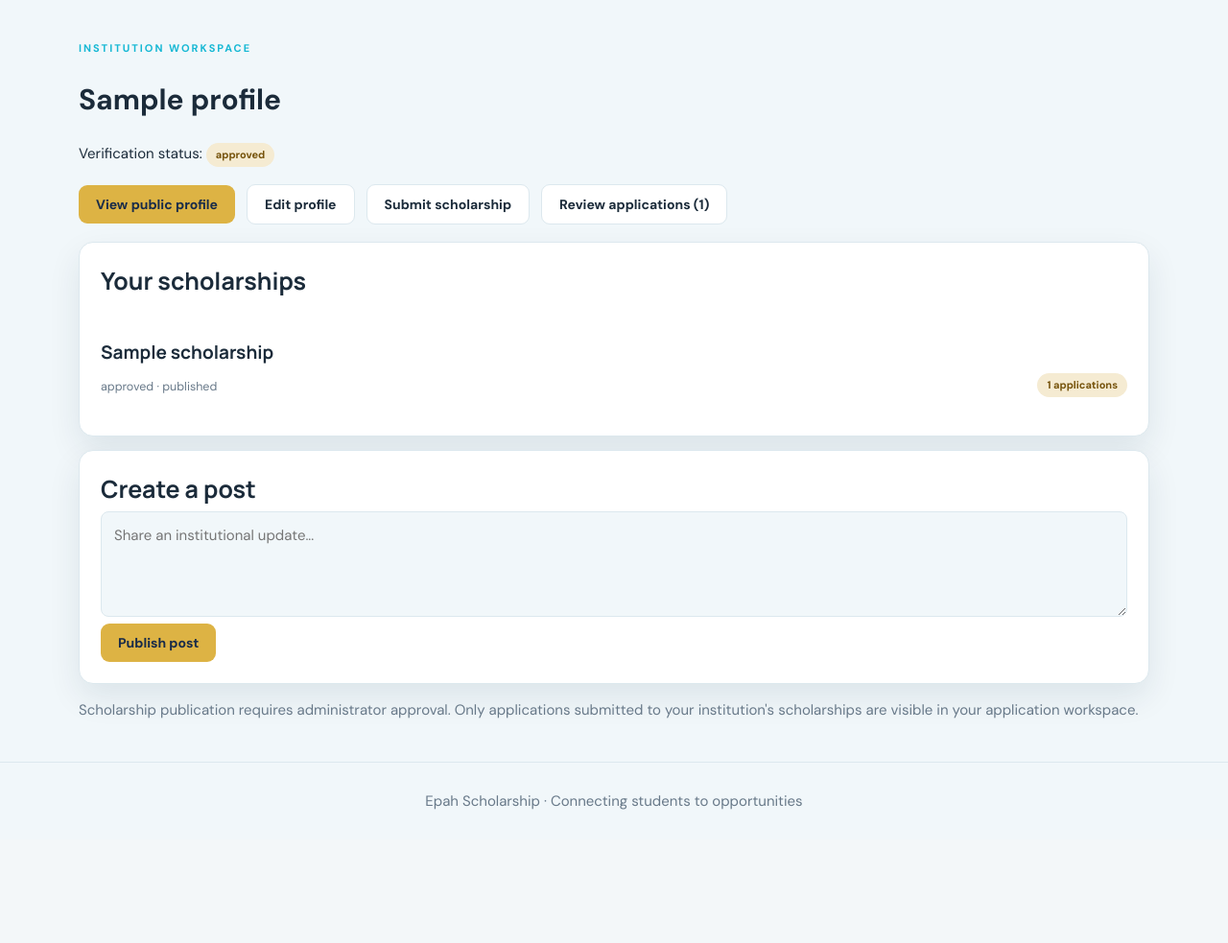
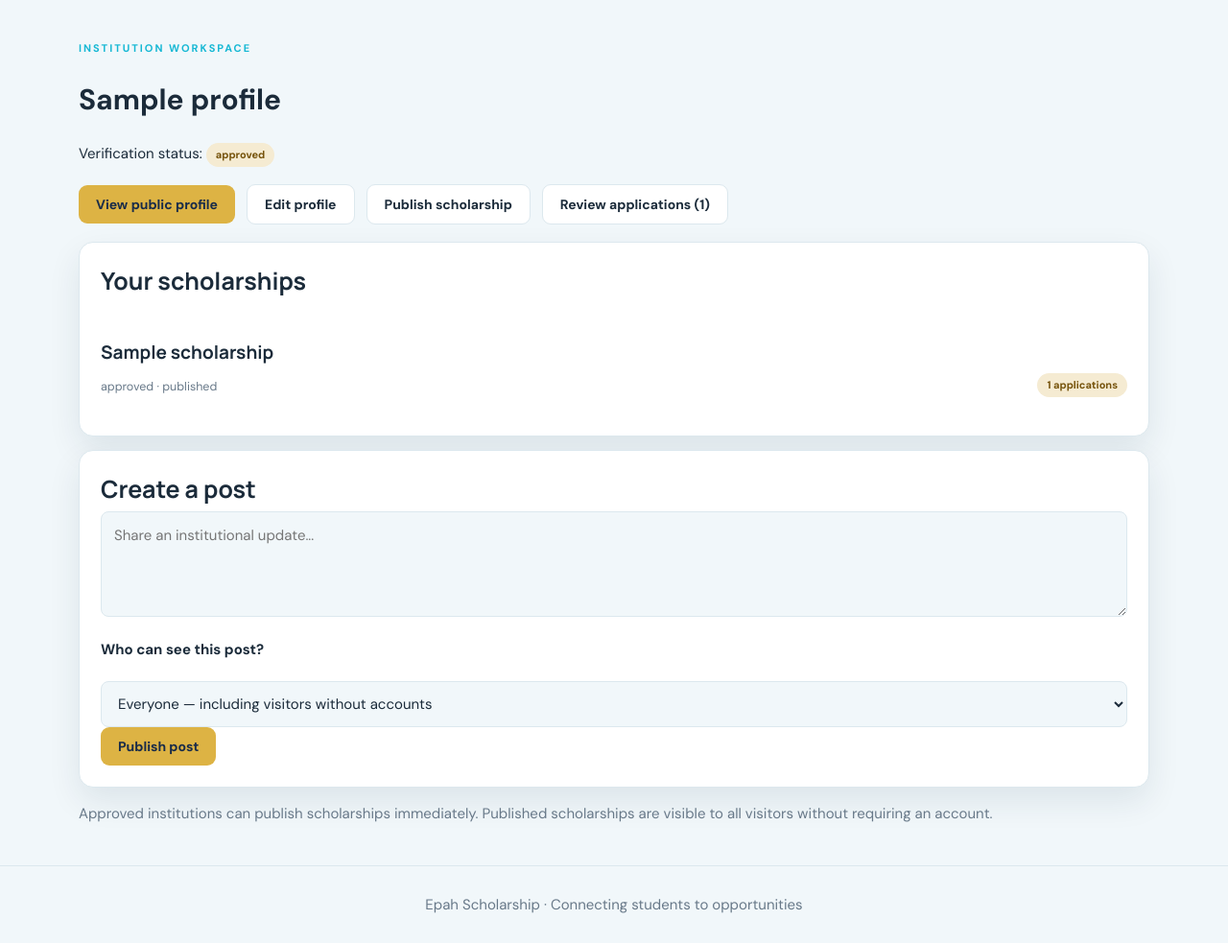
Before and after one commit to fepah222/epah_scholarship_project, a Python web app: template app/templates/institution/dashboard.html in a window 1280 px wide. Shown: the part 70-1053 px from the top of the page at 96% size. Before the commit the page ends 914 px from the top, so only its background shows below. Run offline with Jinja, Linux system fonts and the light colour scheme; the template is opened without the code that fills it: most values are stand-ins (such as "Sample title", 1, 10 or a date in 2020).

Commit message:
Add post audience selection and verified publishing status

```diff
--- a/app/templates/institution/dashboard.html
+++ b/app/templates/institution/dashboard.html
@@ -3,10 +3,15 @@
 <p class="eyebrow">INSTITUTION WORKSPACE</p>
 <h1>{{ profile.institution_name }}</h1>
 <p>Verification status: <span class="pill">{{ profile.verification_status }}</span></p>
+{% if profile.verification_status != 'approved' %}
+  <div class="flash warning">Your institution profile is awaiting administrator approval. Scholarship and post publishing are available after approval.</div>
+{% endif %}
 <div class="actions">
   <a class="button" href="{{ url_for('institution.public_profile', profile_id=profile.id) }}">View public profile</a>
   <a class="button secondary" href="{{ url_for('institution.edit') }}">Edit profile</a>
-  <a class="button secondary" href="{{ url_for('scholarships.create') }}">Submit scholarship</a>
+  {% if profile.verification_status == 'approved' %}
+    <a class="button secondary" href="{{ url_for('scholarships.create') }}">Publish scholarship</a>
+  {% endif %}
   <a class="button secondary" href="{{ url_for('institution.applications') }}">Review applications ({{ application_count }})</a>
 </div>
 <section class="card">
@@ -17,16 +22,25 @@
       <span class="pill">{{ scholarship.applications|length }} applications</span>
     </div>
   {% else %}
-    <p class="muted">You have not submitted any scholarships yet.</p>
+    <p class="muted">You have not published any scholarships yet.</p>
   {% endfor %}
 </section>
 <section class="card">
   <h2>Create a post</h2>
-  <form method="post" action="{{ url_for('social.create_post') }}">
-    <input type="hidden" name="csrf_token" value="{{ csrf_token() }}">
-    <textarea name="content" required placeholder="Share an institutional update..."></textarea>
-    <button class="button">Publish post</button>
-  </form>
+  {% if profile.verification_status == 'approved' %}
+    <form method="post" action="{{ url_for('social.create_post') }}">
+      <input type="hidden" name="csrf_token" value="{{ csrf_token() }}">
+      <textarea name="content" required maxlength="5000" placeholder="Share an institutional update..."></textarea>
+      <label for="post-visibility">Who can see this post?</label>
+      <select id="post-visibility" name="visibility" required>
+        <option value="public">Everyone — including visitors without accounts</option>
+        <option value="accepted_applicants">Only students whose applications have been accepted</option>
+      </select>
+      <button class="button">Publish post</button>
+    </form>
+  {% else %}
+    <p class="muted">Post publishing will be enabled after administrator approval.</p>
+  {% endif %}
 </section>
-<p class="muted">Scholarship publication requires administrator approval. Only applications submitted to your institution's scholarships are visible in your application workspace.</p>
+<p class="muted">Approved institutions can publish scholarships immediately. Published scholarships are visible to all visitors without requiring an account.</p>
 {% endblock %}
```
